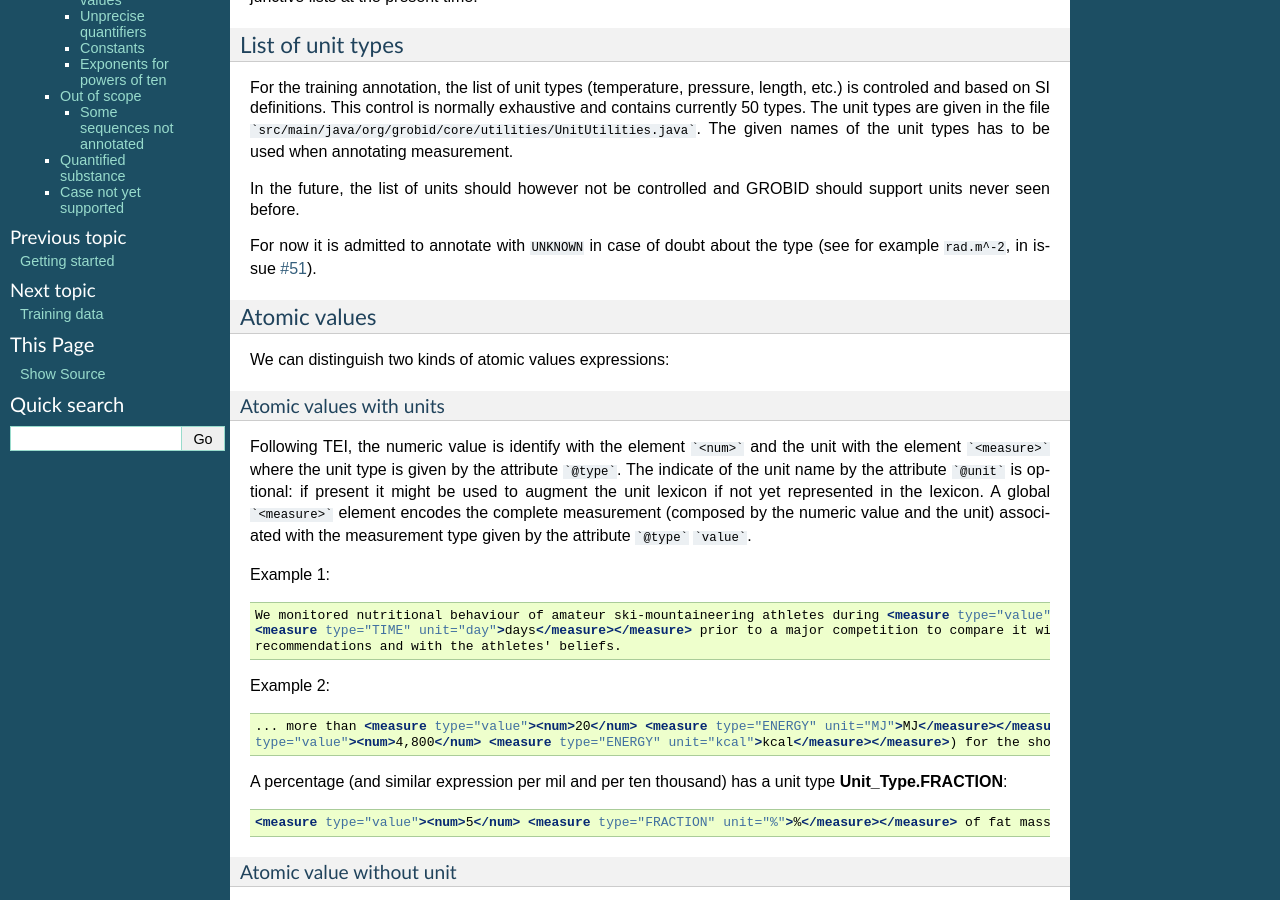
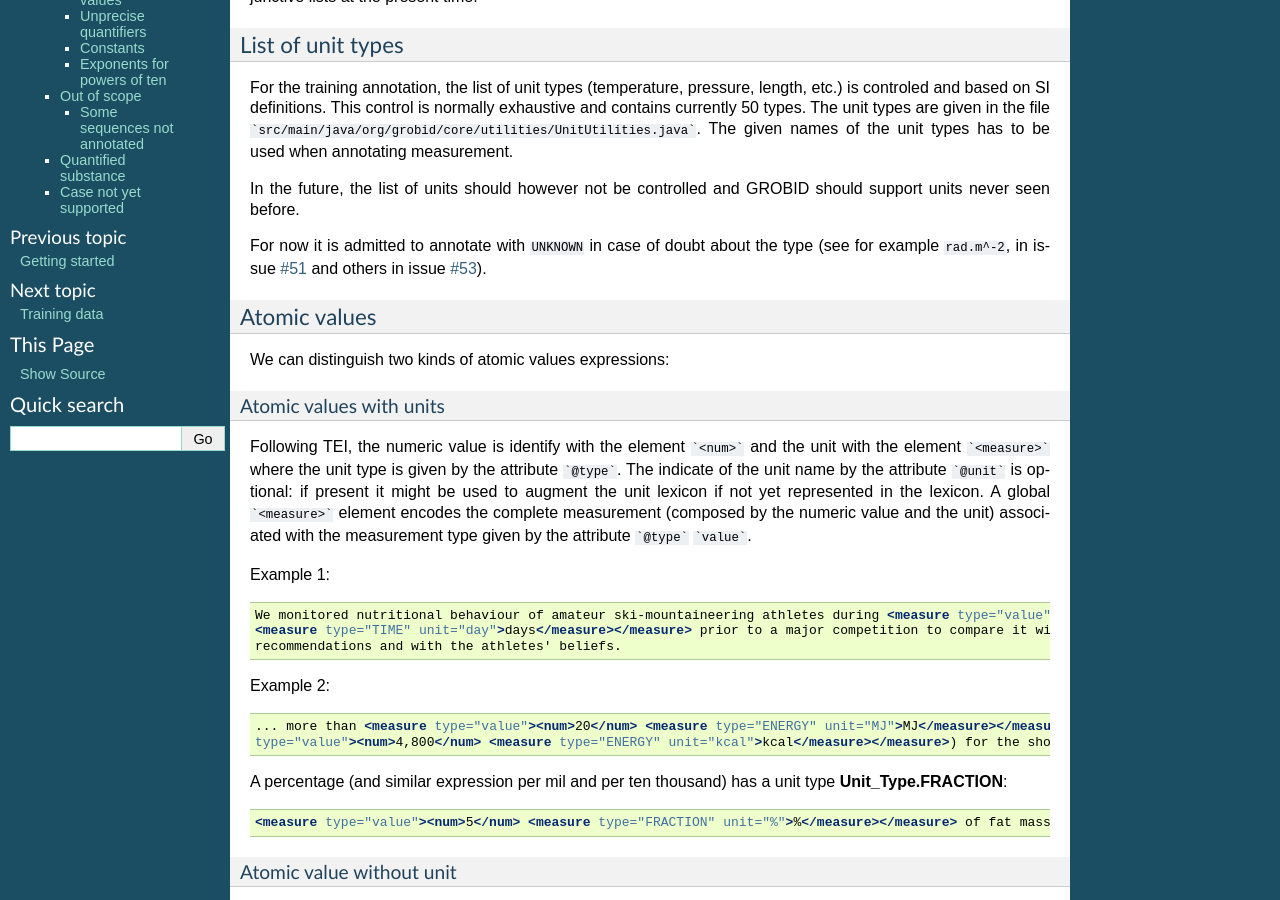
Before and after one commit to lfoppiano/grobid-quantities, a Sphinx documentation site: the page built from doc/guidelines.rst, in a window 1280 px wide and 900 px high, scrolled down 482 px. Built offline with Sphinx 7.4.7, drawn with Linux system fonts in a browser that asks for light colours.

Commit message:
small modif doc

```diff
--- a/doc/guidelines.rst
+++ b/doc/guidelines.rst
@@ -28,7 +28,7 @@ The given names of the unit types has to be used when annotating measurement.
 
 In the future, the list of units should however not be controlled and GROBID should support units never seen before.
 
-For now it is admitted to annotate with ``UNKNOWN`` in case of doubt about the type (see for example ``rad.m^-2``, in issue `#51 <https://github.com/kermitt2/grobid-quantities/issues/51>`_).
+For now it is admitted to annotate with ``UNKNOWN`` in case of doubt about the type (see for example ``rad.m^-2``, in issue `#51 <https://github.com/kermitt2/grobid-quantities/issues/51>`_ and others in issue `#53 <https://github.com/kermitt2/grobid-quantities/issues/53>`_).
 
 Atomic values
 ~~~~~~~~~~~~~
```
